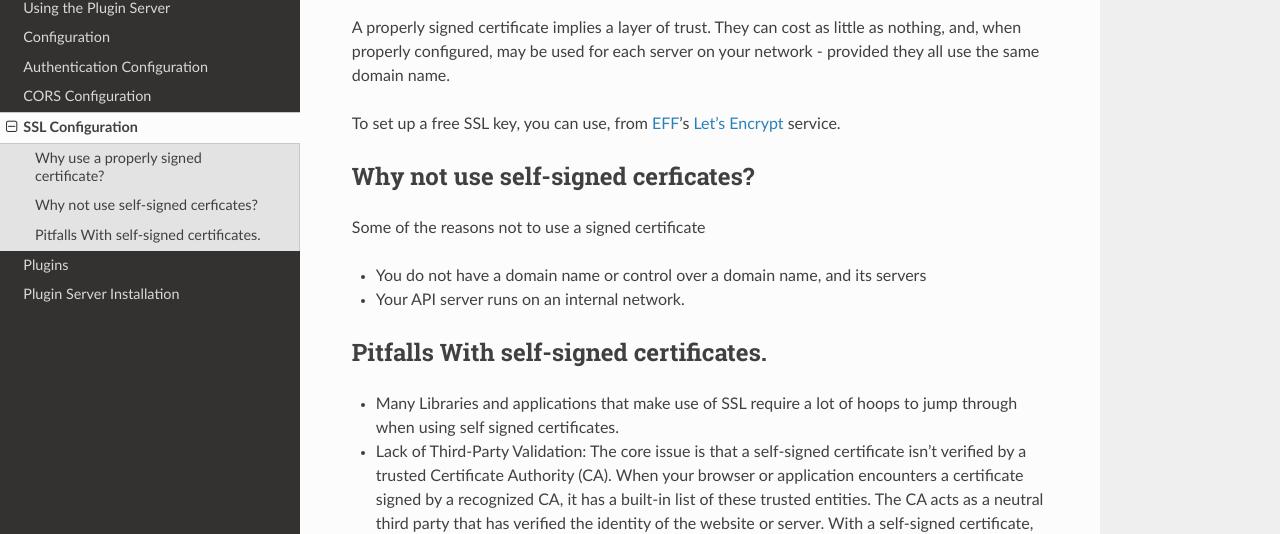
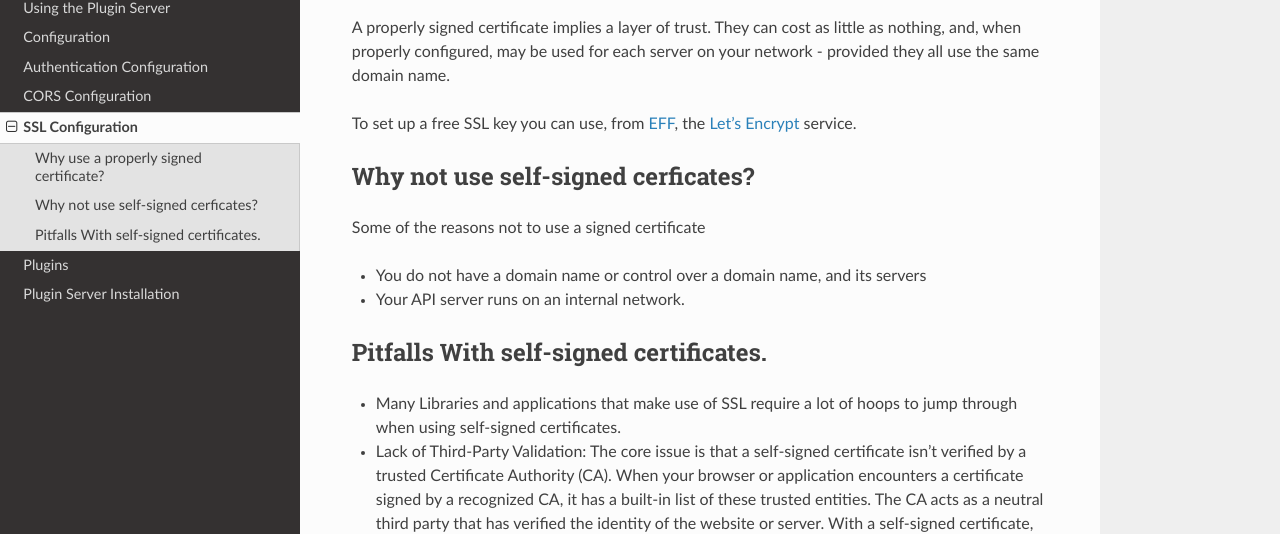
Before and after one commit to nicciniamh/pluginserver, a Sphinx documentation site: the page built from docs/SSL.md, in a window 1280 px wide and 900 px high, scrolled down 375 px. Shown: the part 144-678 px from the top of the window. Built offline with Sphinx 7.4.7 and the Read the Docs theme 3.1.0, drawn with Linux system fonts in a browser that asks for light colours.

Commit message:
fixed some typos

```diff
--- a/docs/SSL.md
+++ b/docs/SSL.md
@@ -20,7 +20,7 @@ This sets up the the keys in the user's etc/certs directory for the domain confi
 
 A properly signed certificate implies a layer of trust. They can cost as little as nothing, and, when properly configured, may be used for each server on your network - provided they all use the same domain name.
 
-To set up a free SSL key, you can use, from [EFF](https://eff.org)'s [Let's Encrypt](https://letsencrypt.org) service.
+To set up a free SSL key  you can use, from [EFF](https://eff.org), the [Let's Encrypt](https://letsencrypt.org) service.
 
 ### Why not use self-signed cerficates?
 
@@ -31,7 +31,7 @@ Some of the reasons not to use a signed certificate
 
 ### Pitfalls With self-signed certificates.
 
-* Many Libraries and applications that make use of SSL require a lot of hoops to jump through when using self signed certificates.
+* Many Libraries and applications that make use of SSL require a lot of hoops to jump through when using self-signed certificates.
 
 * Lack of Third-Party Validation: The core issue is that a self-signed certificate isn't verified by a trusted Certificate Authority (CA). When your browser or application encounters a certificate signed by a recognized CA, it has a built-in list of these trusted entities. The CA acts as a neutral third party that has verified the identity of the website or server. With a self-signed certificate, there's no such independent verification. You're essentially saying, "Trust me, I am who I say I am," without any external proof.
 
```
